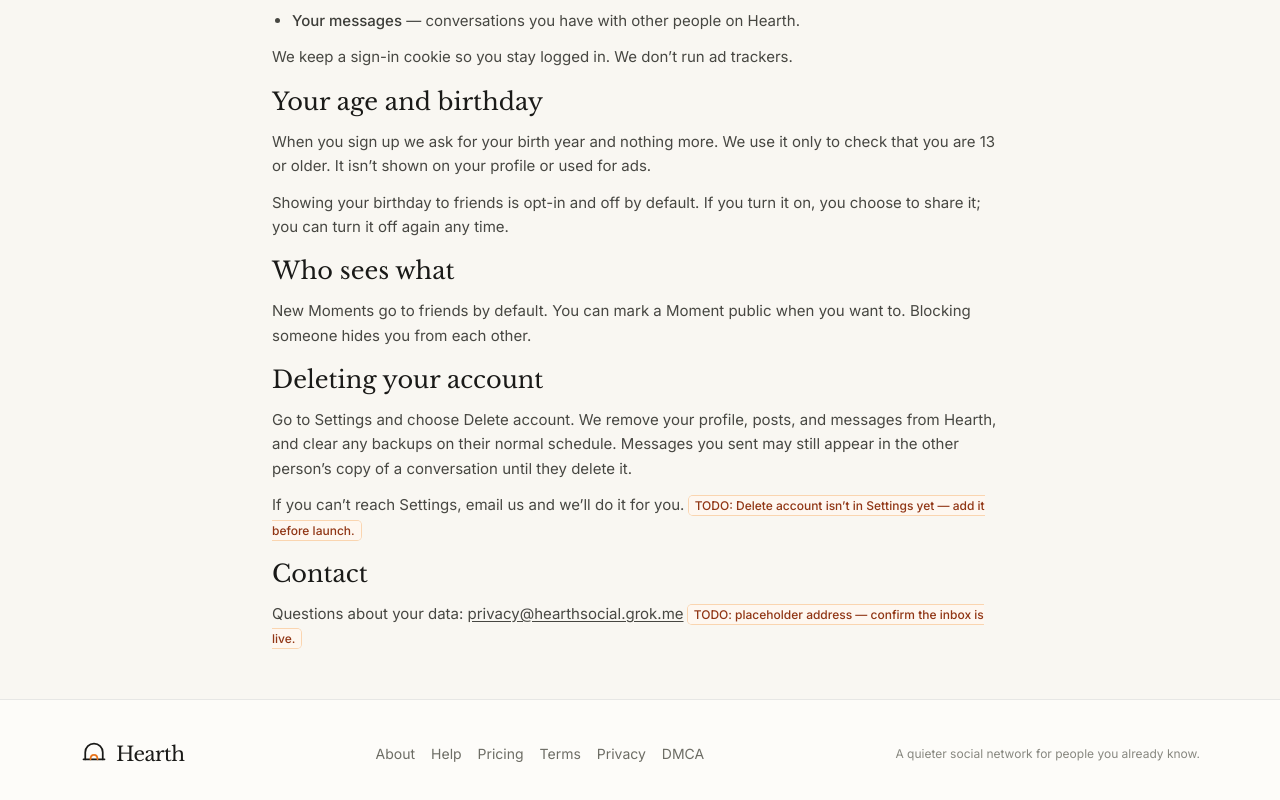
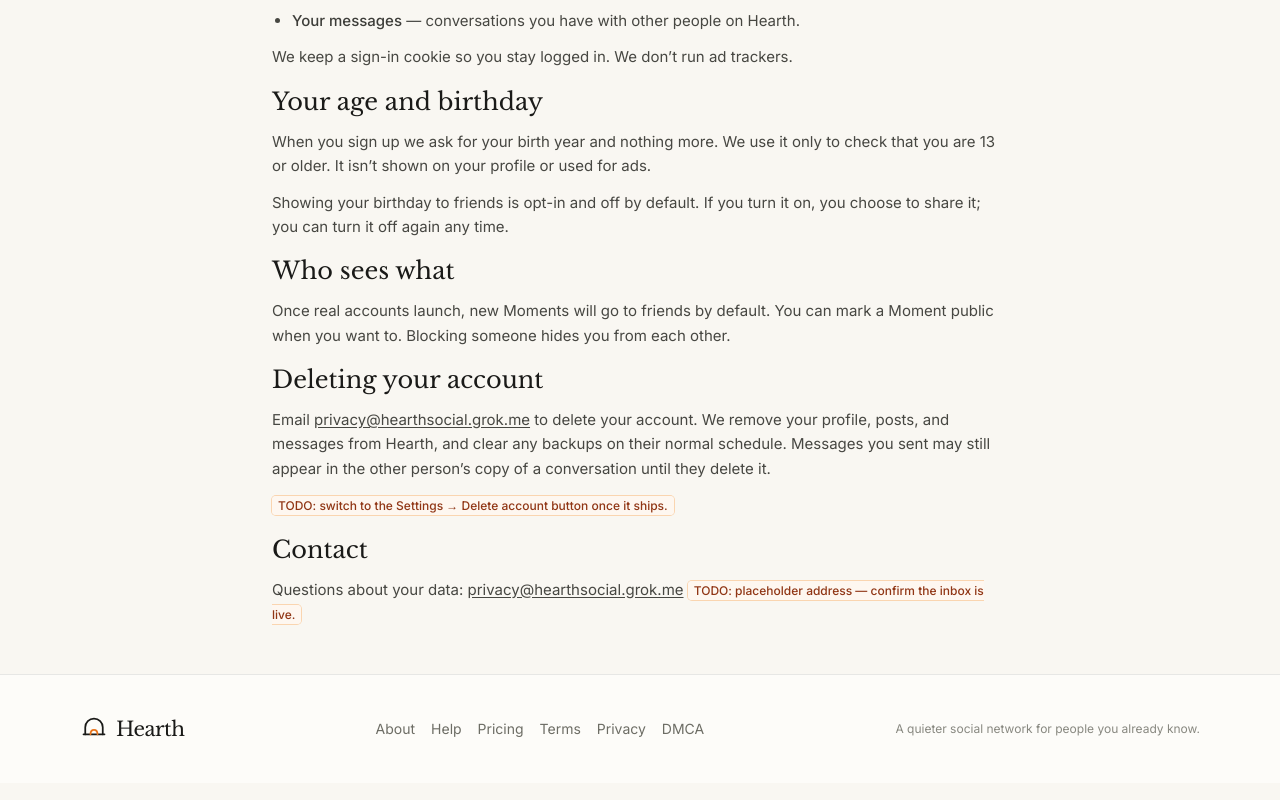
Before and after one commit to dylanlamb19/hearth, a Next.js app: page /privacy in a window 1280 px wide. Shown: the part 716-1516 px from the top of the page. Built offline with nearby package versions, Linux system fonts and the light colour scheme.

Commit message:
fix(legal): review copy for terms and privacy

```diff
--- a/src/app/privacy/page.tsx
+++ b/src/app/privacy/page.tsx
@@ -44,19 +44,21 @@
 
       <LegalSection title="Who sees what">
         <p>
-          New Moments go to friends by default. You can mark a Moment public when you want to. Blocking someone
+          Once real accounts launch, new Moments will go to friends by default. You can mark a Moment public when you want to. Blocking someone
           hides you from each other.
         </p>
       </LegalSection>
 
       <LegalSection title="Deleting your account">
         <p>
-          Go to Settings and choose Delete account. We remove your profile, posts, and messages from Hearth, and
-          clear any backups on their normal schedule. Messages you sent may still appear in the other person’s
-          copy of a conversation until they delete it.
+          Email{" "}
+          <a href={`mailto:${PRIVACY_EMAIL}`} className="underline underline-offset-2">{PRIVACY_EMAIL}</a>{" "}
+          to delete your account. We remove your profile, posts, and messages from Hearth, and clear any backups
+          on their normal schedule. Messages you sent may still appear in the other person’s copy of a
+          conversation until they delete it.
         </p>
         <p>
-          If you can’t reach Settings, email us and we’ll do it for you. <Todo>Delete account isn’t in Settings yet — add it before launch.</Todo>
+          <Todo>switch to the Settings → Delete account button once it ships.</Todo>
         </p>
       </LegalSection>
 
--- a/src/app/terms/page.tsx
+++ b/src/app/terms/page.tsx
@@ -11,7 +11,8 @@
       lastUpdated="Oct 21, 2026"
     >
       <LegalSection title="Who can join">
-        <p>You must be 13 or older to use Hearth. If you are under 13, please don’t create an account.</p>
+        <p>You must be 13 or older. We close accounts we learn belong to anyone under 13 and delete their data.</p>
+        <p>One real person per account.</p>
       </LegalSection>
 
       <LegalSection title="What you can post">
@@ -21,7 +22,7 @@
           <li>Harassment, threats, or hate aimed at people or groups.</li>
           <li>Sexual content involving minors, or anyone’s private images shared without consent.</li>
           <li>Other people’s private information, like addresses or phone numbers.</li>
-          <li>Spam, scams, or impersonation.</li>
+          <li>Spam, scams, fake accounts, or impersonation.</li>
           <li>Anything illegal, or content you don’t have the rights to share.</li>
         </ul>
       </LegalSection>
@@ -46,6 +47,7 @@
           <li>Animals.</li>
           <li>Recalled goods.</li>
         </ul>
+        <p>Report a scam listing from its ··· menu.</p>
       </LegalSection>
 
       <LegalSection title="Copyright">
```
